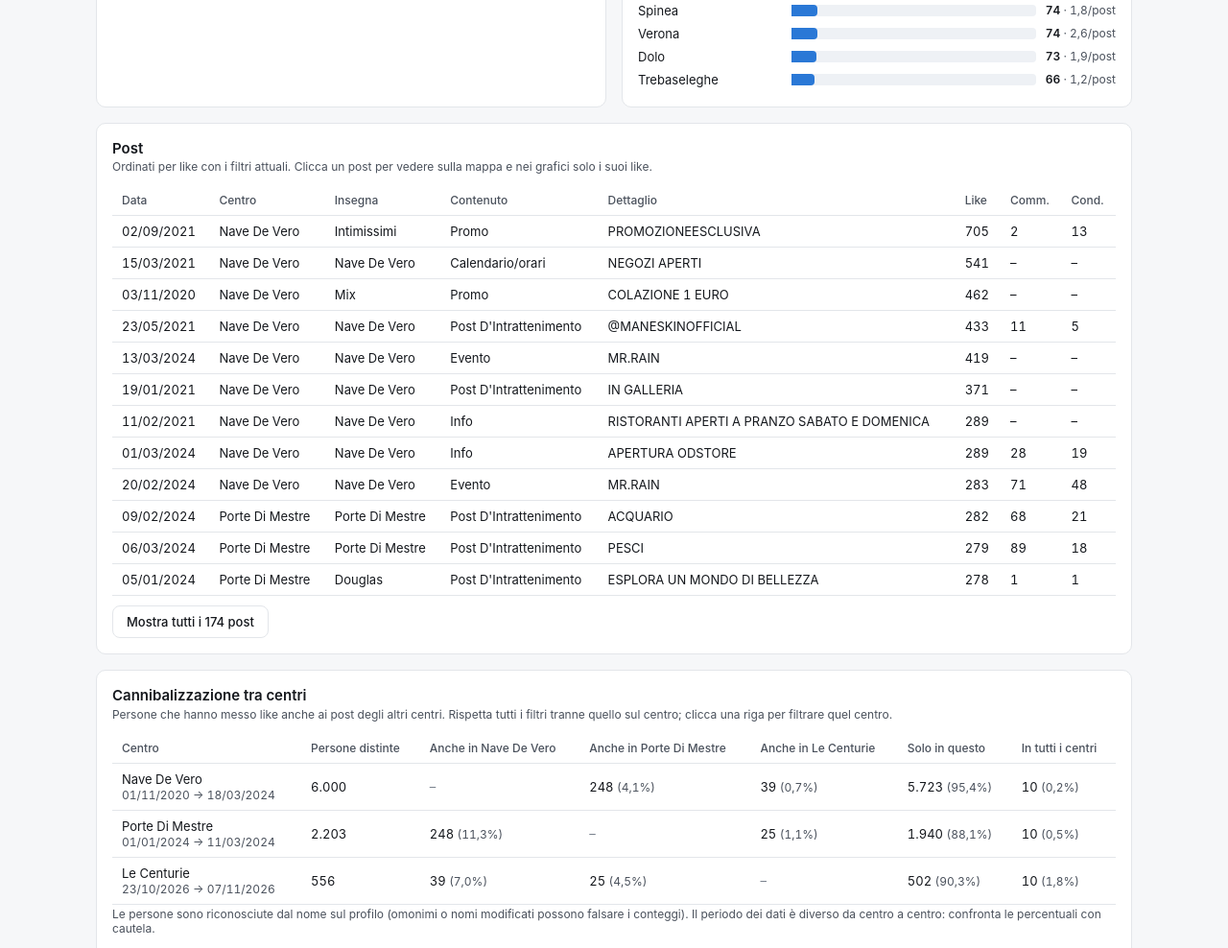
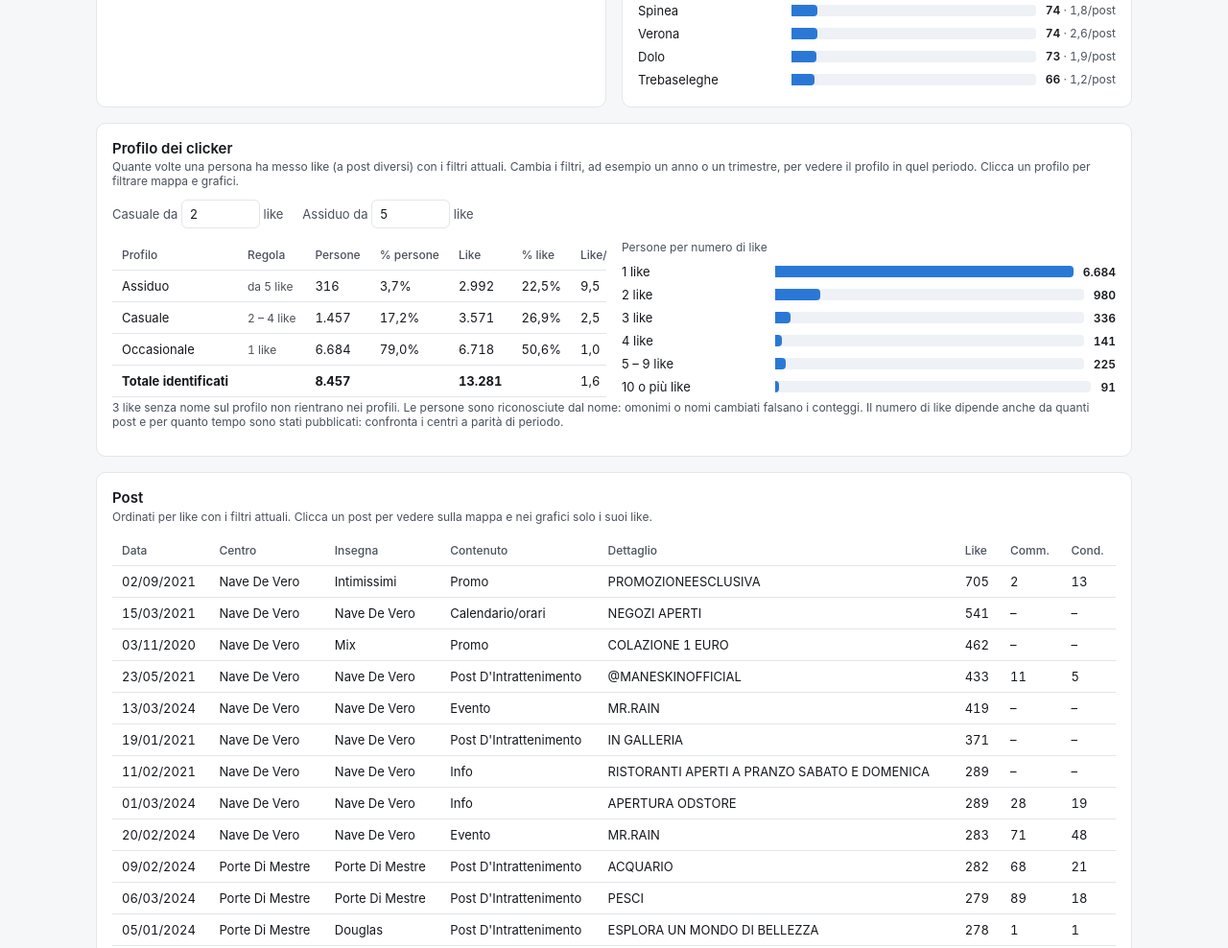
Before and after one commit to giokrilife-bit/socialmonitor, a plain HTML site: page index.html in a window 1280 px wide. Shown: the part 1992-2980 px from the top of the page at 96% size. Drawn offline with nearby package versions, Linux system fonts and the light colour scheme.

Commit message:
Add files via upload

```diff
--- a/index.html
+++ b/index.html
@@ -32,6 +32,8 @@ button{font:inherit;color:inherit}
 .row:hover{background:var(--track)}
 .row .n{overflow-wrap:anywhere}
 .row.sel .n{font-weight:600}
+.row.st{cursor:default}.row.st:hover{background:none}.row.st:hover .tr{background:var(--track)}
+.th{display:flex;flex-wrap:wrap;gap:12px 20px;align-items:center;font-size:13px;color:var(--ink2);margin-bottom:12px}.th input{width:64px;font:inherit;padding:6px 8px;border:1px solid var(--line);border-radius:6px;background:var(--surf);color:var(--ink)}
 .tr{background:var(--track);height:12px;border-radius:0 4px 4px 0}
 .row:hover .tr{background:var(--line)}
 .tr i{display:block;height:100%;background:var(--s1);border-radius:0 4px 4px 0;min-width:2px}
@@ -84,6 +86,10 @@ td.wrap{white-space:normal;min-width:160px}
 <div class="c"><h2>Italia ed Estero</h2><p>Sul totale dei like</p><div id="paese"></div></div>
 <div class="c"><h2>Città di provenienza</h2><p id="cp"></p><div id="citta"></div></div>
 </div>
+<div class="c" style="margin-top:16px"><h2>Profilo dei clicker</h2><p id="prp"></p>
+ <div class="th"><label>Casuale da <input id="thc" type="number" min="2" max="99" inputmode="numeric"> like</label><label>Assiduo da <input id="tha" type="number" min="3" max="999" inputmode="numeric"> like</label></div>
+ <div class="g"><div class="tw"><table id="prof"></table></div><div><div style="font-size:12px;color:var(--ink2);margin-bottom:6px">Persone per numero di like</div><div id="hist"></div></div></div>
+ <p class="mnote" id="prn"></p></div>
 <div class="c" style="margin-top:16px"><h2>Post</h2><p id="pp"></p><div class="tw"><table id="post"></table></div><p style="margin:10px 0 0"><button class="btn" id="more"></button></p></div>
 <div class="c" style="margin-top:16px"><h2>Cannibalizzazione tra centri</h2><p id="ovp"></p><div class="tw" id="ov"></div><p class="mnote" id="ovn"></p></div>
 <div class="c" style="margin-top:16px"><h2>Note sui dati</h2><ul class="note" id="note"></ul></div>
@@ -104,7 +110,7 @@ var title=function(s){return s.toLowerCase().replace(/(^|[ '\-])(\S)/g,function(
 var MESI=['gen','feb','mar','apr','mag','giu','lug','ago','set','ott','nov','dic'];
 var dmy=function(d){return d.slice(8,10)+'/'+d.slice(5,7)+'/'+d.slice(0,4)};
 var D=null,F={};
-var DIMN={cc:'Centro',tipo:'Tipo',contenuto:'Contenuto',insegna:'Insegna',anno:'Anno',mese:'Mese',paese:'Provenienza',city:'Città',post:'Post'};
+var DIMN={cc:'Centro',tipo:'Tipo',contenuto:'Contenuto',insegna:'Insegna',anno:'Anno',mese:'Mese',paese:'Provenienza',city:'Città',post:'Post',seg:'Profilo'};
 var DIMS=Object.keys(DIMN);
 function esc(s){return String(s).replace(/[&<>"]/g,function(c){return{'&':'&amp;','<':'&lt;','>':'&gt;','"':'&quot;'}[c]})}
 
@@ -141,6 +147,7 @@ function bars(el,d,lab,o){o=o||{};var m=agg(rowsPass(d),d),a=sorted(m,d,o.by);
 
 /* ---------- render ---------- */
 function render(refit){
+  computeSeg();
   var dict=D.dict,all=rowsPass(null),posts=D.posts;
   var ps=new Set(),fans=new Set(),com=0,sh=0,minD='9',maxD='0';
   all.forEach(function(i){var p=D.col.post[i];if(!ps.has(p)){ps.add(p);var q=posts[p];com+=q.com;sh+=q.sh;if(q.date<minD)minD=q.date;if(q.date>maxD)maxD=q.date}if(D.rf[i]>=0)fans.add(D.rf[i])});
@@ -166,9 +173,9 @@ function render(refit){
   bars('citta','city',function(k){return title(dict.city[k])},{limit:15});
   var cr=rowsPass('city'),ok=0,nd=0;cr.forEach(function(i){if(D.col.city[i]>=0)ok++;else nd++});
   $('cp').textContent=fmt(ok)+' like con città indicata, '+fmt(nd)+' senza città valida (colonna CITTA\' vuota o con errori)';
-  map(refit);posttable();overlap();notes();
+  map(refit);profile();posttable();overlap();notes();
 }
-function labelOf(d,k){var x=D.dict;
+function labelOf(d,k){var x=D.dict;if(d==='seg')return SEGN[k];
   if(d==='cc')return title(x.cc[k]);if(d==='tipo')return title(x.tipo[k]);if(d==='contenuto')return title(x.contenuto[k]);if(d==='insegna')return title(x.insegna[k]);
   if(d==='paese')return['Italia','Estero','Non disponibile'][k];if(d==='city')return title(x.city[k]);if(d==='mese')return mlab(k);
   if(d==='post'){var p=D.posts[k];return dmy(p.date)+' '+title(x.insegna[p.ins])}return String(k)}
@@ -187,6 +194,29 @@ function posttable(){var rows=rowsPass('post'),m=new Map(),pc=D.col.post;rows.fo
   $('post').innerHTML='<tr><th>Data</th><th>Centro</th><th>Insegna</th><th>Contenuto</th><th>Dettaglio</th><th>Like</th><th>Comm.</th><th>Cond.</th></tr>'+list.map(function(e){var p=D.posts[e[0]],s=F.post&&F.post.has(e[0]);
     return '<tr class="pr'+(s?' sel':'')+'" tabindex="0" role="button" aria-pressed="'+!!s+'" data-d="post" data-k="n'+e[0]+'"><td>'+dmy(p.date)+'</td><td>'+esc(title(x.cc[p.cc]))+'</td><td>'+esc(title(x.insegna[p.ins]))+'</td><td>'+esc(title(x.contenuto[p.cont]))+'</td><td class="wrap">'+esc(p.det)+'</td><td>'+fmt(e[1])+'</td><td>'+(p.com?fmt(p.com):'–')+'</td><td>'+(p.sh?fmt(p.sh):'–')+'</td></tr>'}).join('');
   $('more').hidden=tot<=12;$('more').textContent=showAll?'Mostra solo i primi 12':'Mostra tutti i '+tot+' post'}
+
+/* ---------- profilo dei clicker ---------- */
+var TH={c:2,a:5},SEGN=['Occasionale','Casuale','Assiduo','Non identificato'];
+function computeSeg(){var rows=rowsPass('seg'),m=new Map(),i;
+  rows.forEach(function(i){var f=D.rf[i];if(f<0)return;var s=m.get(f);if(!s){s=new Set();m.set(f,s)}s.add(D.col.post[i])});
+  D.fcnt=new Map();m.forEach(function(s,f){D.fcnt.set(f,s.size)});
+  for(i=0;i<D.n;i++){var f=D.rf[i];if(f<0){D.col.seg[i]=3;continue}if(!D.fcnt.has(f)){D.col.seg[i]=-1;continue}var n=D.fcnt.get(f);D.col.seg[i]=n>=TH.a?2:n>=TH.c?1:0}}
+function profile(){var P=[0,0,0],L=[0,0,0],tot=D.fcnt.size,rows=rowsPass('seg'),nid=0,tl=0;
+  D.fcnt.forEach(function(n){P[n>=TH.a?2:n>=TH.c?1:0]++});
+  rows.forEach(function(i){var s=D.col.seg[i];if(s===3)nid++;else if(s>=0){L[s]++;tl++}});
+  var rule=['1'+(TH.c>2?' – '+(TH.c-1):'')+' like',TH.c+(TH.a-1>TH.c?' – '+(TH.a-1):'')+' like','da '+TH.a+' like'],sel=F.seg;
+  $('thc').value=TH.c;$('tha').value=TH.a;
+  $('prp').textContent='Quante volte una persona ha messo like (a post diversi) con i filtri attuali. Cambia i filtri, ad esempio un anno o un trimestre, per vedere il profilo in quel periodo. Clicca un profilo per filtrare mappa e grafici.';
+  $('prof').innerHTML='<tr><th>Profilo</th><th>Regola</th><th>Persone</th><th>% persone</th><th>Like</th><th>% like</th><th>Like/persona</th></tr>'+[2,1,0].map(function(s){
+    return '<tr class="pr'+(sel&&sel.has(s)?' sel':'')+'" tabindex="0" role="button" aria-pressed="'+!!(sel&&sel.has(s))+'" data-d="seg" data-k="n'+s+'"><td>'+SEGN[s]+'</td><td><span>'+rule[s]+'</span></td><td>'+fmt(P[s])+'</td><td>'+(tot?fmt1(P[s]/tot*100):'0,0')+'%</td><td>'+fmt(L[s])+'</td><td>'+(tl?fmt1(L[s]/tl*100):'0,0')+'%</td><td>'+(P[s]?fmt1(L[s]/P[s]):'–')+'</td></tr>'}).join('')
+    +'<tr><td><b>Totale identificati</b></td><td></td><td><b>'+fmt(tot)+'</b></td><td></td><td><b>'+fmt(tl)+'</b></td><td></td><td>'+(tot?fmt1(tl/tot):'–')+'</td></tr>';
+  var B=[['1',1,1],['2',2,2],['3',3,3],['4',4,4],['5 – 9',5,9],['10 o più',10,1e9]],H=B.map(function(){return 0});
+  D.fcnt.forEach(function(n){for(var b=0;b<B.length;b++)if(n>=B[b][1]&&n<=B[b][2]){H[b]++;break}});
+  var mx=Math.max.apply(null,H.concat([1]));
+  $('hist').innerHTML=tot?B.map(function(b,k){return '<div class="row st"><span class="n">'+b[0]+' like</span><span class="tr"><i style="width:'+H[k]/mx*100+'%"></i></span><em><b>'+fmt(H[k])+'</b></em></div>'}).join(''):'<div class="empty">Nessun dato con i filtri attuali</div>';
+  $('prn').textContent=(nid?fmt(nid)+' like senza nome sul profilo non rientrano nei profili. ':'')+'Le persone sono riconosciute dal nome: omonimi o nomi cambiati falsano i conteggi. Il numero di like dipende anche da quanti post e per quanto tempo sono stati pubblicati: confronta i centri a parità di periodo.'}
+function thInit(){function ch(){var c=Math.max(2,Math.floor(+$('thc').value)||2),a=Math.floor(+$('tha').value)||5;if(a<=c)a=c+1;TH.c=c;TH.a=a;if(D)render()}
+  $('thc').onchange=ch;$('tha').onchange=ch}
 
 /* ---------- cannibalizzazione ---------- */
 function overlap(){var rows=rowsPass('cc'),x=D.dict,n=x.cc.length,S=x.cc.map(function(){return new Set()}),dt=x.cc.map(function(){return['9','0']});
@@ -207,7 +237,7 @@ function notes(){var c=D.col.city,ok=0,mapped=0,tot=0,nn=0;for(var i=0;i<D.n;i++
   $('note').innerHTML=['Un «post» è l’insieme di righe con stessa data, insegna, centro, contenuto e dettaglio (i link dei post vecchi sono generici).',
    'Città indicata per '+fmt(ok)+' like su '+fmt(D.n)+'; di questi '+fmt(mapped)+' sono posizionati sulla mappa. Le località non riconosciute e l’estero non compaiono sulla mappa ma restano nei conteggi.',
    'Commenti presenti per '+cp+' post e condivisioni per '+sp+' su '+D.posts.length+': i totali sono parziali.',
-   'I dati sono aggregati: nessun nome di persona è salvato nella dashboard.'].map(function(t){return '<li>'+t+'</li>'}).join('')}
+   'I profili dei clicker si basano sul numero di post diversi a cui una persona ha messo like, con i filtri attuali.','I dati sono aggregati: nessun nome di persona è salvato nella dashboard.'].map(function(t){return '<li>'+t+'</li>'}).join('')}
 
 /* ---------- mappa (Leaflet + OpenStreetMap) ---------- */
 var pts=[],LM=null,LL=null;
@@ -244,6 +274,7 @@ document.addEventListener('keydown',function(e){if((e.key==='Enter'||e.key===' '
 $('more').onclick=function(){showAll=!showAll;posttable()};
 
 /* ---------- avvio ---------- */
+thInit();
 fetch('data.json',{cache:'no-cache'}).then(function(r){if(!r.ok)throw new Error('data.json non trovato');return r.json()}).then(function(m){
   D=ingest(m);F={};$('state').textContent='';$('app').hidden=false;fitView();render();
 }).catch(function(e){$('sub').textContent='';$('state').textContent='Non riesco a caricare i dati ('+(e&&e.message||e)+'). Apri la pagina dal suo indirizzo pubblicato su GitHub Pages: dal file scaricato sul computer il browser non permette di leggere data.json.'});
```
